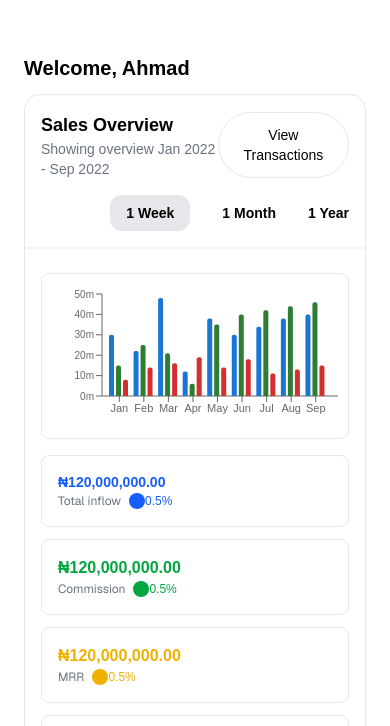
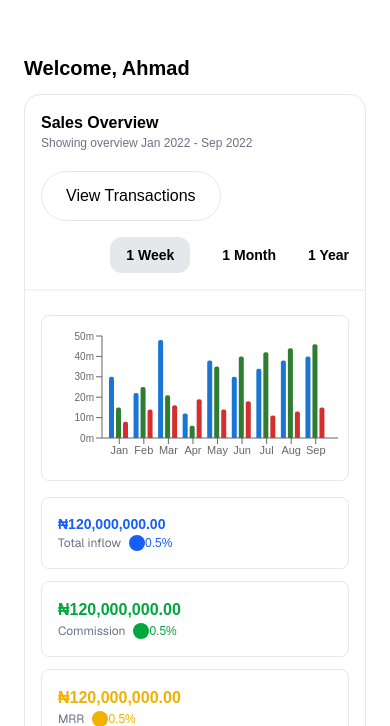
Before and after one commit to MDevHub/myx-assessment, a Next.js app: page /shared/pages/home in a window 390 px wide. Shown: the part 118-844 px from the top of the page. Built offline with nearby package versions, Linux system fonts and the light colour scheme; some icons are missing.

Commit message:
Sales section updated

```diff
--- a/src/app/shared/components/overview/SalesOverview.tsx
+++ b/src/app/shared/components/overview/SalesOverview.tsx
@@ -18,14 +18,14 @@
    return (
       <div className="py-4">
          {/* Header */}
-         <div className="px-4 mb-4 flex justify-between items-center">
+         <div className="px-4 mb-4 sm:flex justify-between items-center">
             <div>
-            <h2 className="text-lg font-bold">Sales Overview</h2>
-            <p className="text-sm text-gray-500">
+               <h2 className=" sm:text-[16px] md:text-lg font-bold">Sales Overview</h2>
+               <p className="mb-5 text-xs md:text-sm text-gray-500">
                   Showing overview Jan 2022 - Sep 2022
                </p>
             </div>
-         <button className="text-sm font-medium border border-gray-200 rounded-full py-3 px-6 cursor-pointer hover:border-gray-300">
+            <button className="text-[16px] md:text-sm font-medium border border-gray-200 rounded-full py-3 px-6 cursor-pointer hover:border-gray-300">
                View Transactions
             </button>
          </div>
```
Lines whose indentation alone changed are shown as unchanged.
